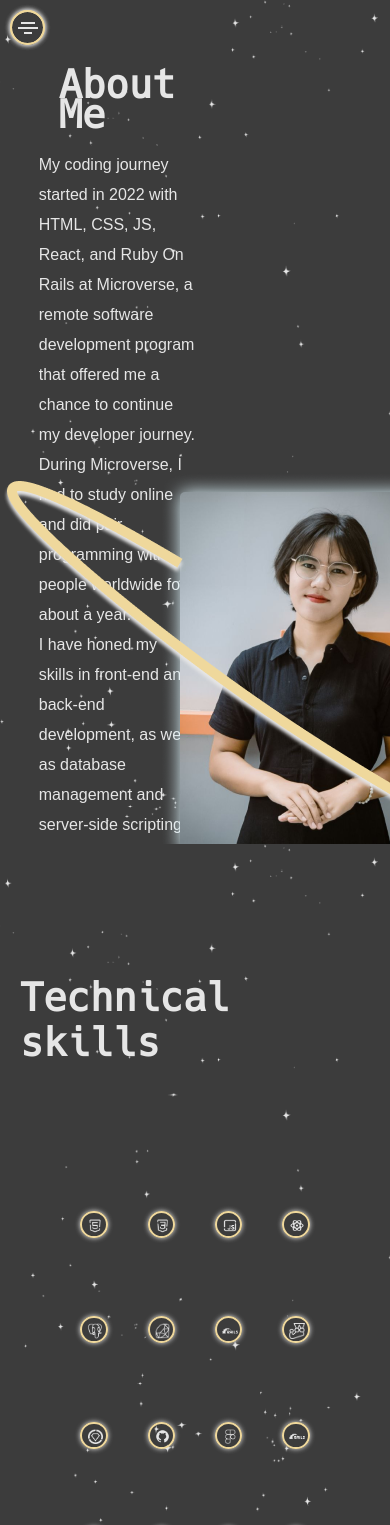
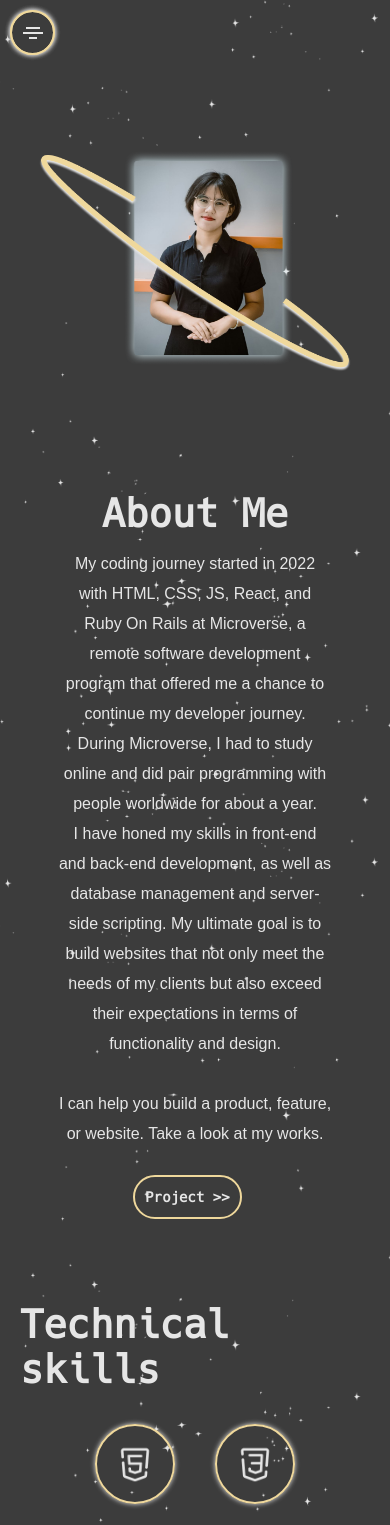
Before and after one commit to GraceHtet/portfolio-v1-space-version, a React (Vite) app: page /about in a window 390 px wide. Shown: the top 1525 px of the page. Built offline with nearby package versions, Linux system fonts and the light colour scheme; a web font is replaced by a local one.

Commit message:
Add responsive for about page

```diff
--- a/src/App.css
+++ b/src/App.css
@@ -32,6 +32,7 @@ li {
 
 .nav {
   position: absolute;
+  z-index: 10;
 }
 
 h1 {
--- a/src/components/Item.jsx
+++ b/src/components/Item.jsx
@@ -13,11 +13,12 @@ const Item = ({ name, route, path, handleClick}) => {
   }
   return (
     <li onMouseOver={handleMouseOver} onMouseOut={handleMouseOut} onClick={handleClick}>
-      <a href={route}>
+      <a href={route} className='item-container'>
 
         <span className='item'>
         {isHovering && <span className="hover-item">{name}</span>}
-          <img src={path} alt={name} width='20px' height='20px' className={name.toLowerCase()}/></span>
+          <img src={path} alt={name} width='20px' height='20px' className={name.toLowerCase()}/>
+        </span>
       </a>
     </li>
   )
--- a/src/index.css
+++ b/src/index.css
@@ -61,8 +61,8 @@ a {
 
 .burger-icon {
   display: none;
-  width: 35px;
-  height: 35px;
+  width: 45px;
+  height: 45px;
   border: 2px solid var(--main-color);
   border-radius: 50px;
   box-shadow: 0 0 5px var(--font-color);
@@ -102,6 +102,35 @@ a {
 
 .line3 {
   width: 8px;
+}
+
+@media (max-width: 768px) {
+  h1 {
+    font-size: calc(36px + (50 - 36) * (100vw - 300px) / (768 - 300));
+    margin: 20px;
+  }
+}
+
+@media (max-width: 500px) {
+  section {
+    padding-top: 50px;
+  }
+
+  .burger-icon {
+    display: flex;
+    flex-direction: column;
+    align-items: center;
+    justify-content: center;
+    position: fixed;
+    z-index: 100;
+  }
+
+  .menu {
+    display: none;
+  }
+
+  .btn {
+    font-size: 14px;
   }
 
   .toggle-active {
@@ -154,33 +183,4 @@ a {
       padding: 0;
     }
   }
-
-@media (max-width: 768px) {
-  h1 {
-    font-size: calc(36px + (50 - 36) * (100vw - 300px) / (768 - 300));
-    margin: 20px;
 }
-}
-
-@media (max-width: 500px) {
-  section {
-    padding-top: 50px;
-  }
-
-  .burger-icon {
-    display: flex;
-    flex-direction: column;
-    align-items: center;
-    justify-content: center;
-    position: fixed;
-    z-index: 100;
-  }
-
-  .menu {
-    display: none;
-  }
-
-  .btn {
-    font-size: 14px;
-  }
-}
--- a/src/pages/about/About.css
+++ b/src/pages/about/About.css
@@ -14,11 +14,32 @@
 
   .detail-img {
     grid-column: 4 / span 1;
+    width: 100%;
   }
 
   .btn {
     font-size: 14px;
     padding: 5px 10px;
+  }
+
+  @media (max-width: 768px) {
+    height: fit-content;
+    text-align: center;
+    grid-template-columns: 1fr;
+    grid-template-rows: 50vh 90vh;
+
+    .detail-body {
+      width: 70%;
+      grid-column: 1 / span 1;
+      grid-row: 2 / span 1;
+      line-height: 30px;
+    }
+
+    .detail-img {
+      width: 80%;
+      grid-column: 1 / span 1;
+      grid-row: 1 / span 1;
+    }
   }
 }
 
@@ -40,7 +61,8 @@
     .hover-item {
       width: 7vw;
       height: 7vw;
-      font-size: 1.2em;
+      font-size: 1em;
+      text-overflow: ellipsis;
       margin: 5px 20px;
     }
 
@@ -56,4 +78,34 @@
     left: -15%;
     transform: rotate(135deg);
   }
+
+  @media (max-width: 768px) {
+    height: fit-content;
+
+    .tech-icons {
+      height: 100vh;
+      width: 80%;
+      align-items: center;
+
+      .item,
+      .hover-item {
+        width: 80px;
+        height: 80px;
+
+        text-overflow: clip;
+      }
+
+      .item img {
+        width: 40px;
+        height: 40px;
+        object-fit: contain;
+      }
+    }
+
+    .about-mars {
+      top: -25%;
+      left: -15%;
+      transform: rotate(135deg);
+    }
+  }
 }
```
Also changed, not shown: src/pages/home/Home.jsx (+0 -18 lines). Lines whose indentation alone changed are shown as unchanged.
